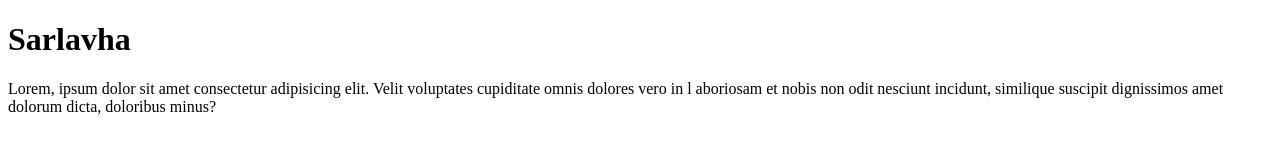
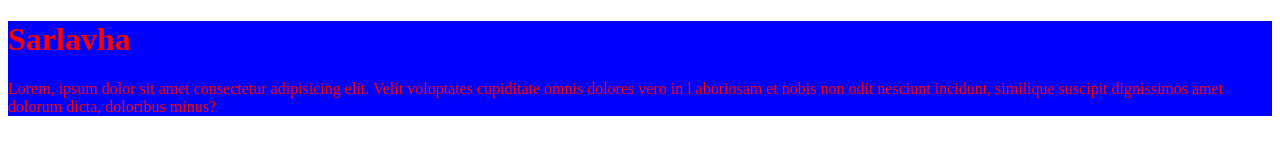
Before and after one commit to cuxaypanda/table, a plain HTML site: page loyiha/index.html in a window 1280 px wide. Drawn offline with Linux system fonts and the light colour scheme.

Commit message:
Update index.html

```diff
--- a/loyiha/index.html
+++ b/loyiha/index.html
@@ -8,7 +8,7 @@
     <link rel="stylesheet" href="./css/main.css">
 </head>
 <body>
-    <div class="header">
+    <div class="header" style='color: red; background-color: blue;'>
         <h1>Sarlavha</h1>
 
         <p>    Lorem, ipsum dolor sit amet consectetur adipisicing elit. Velit voluptates cupiditate omnis dolores vero in l
```
